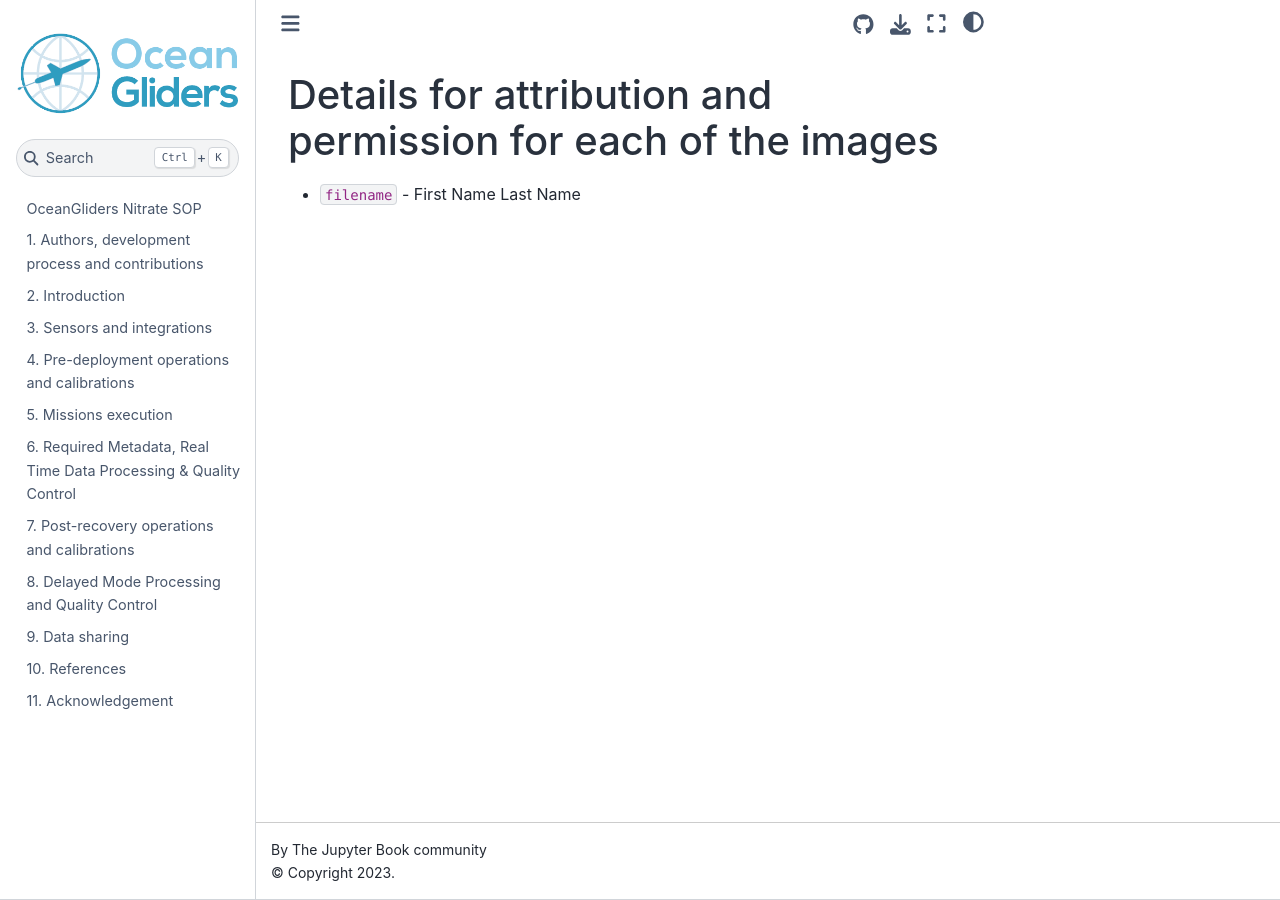
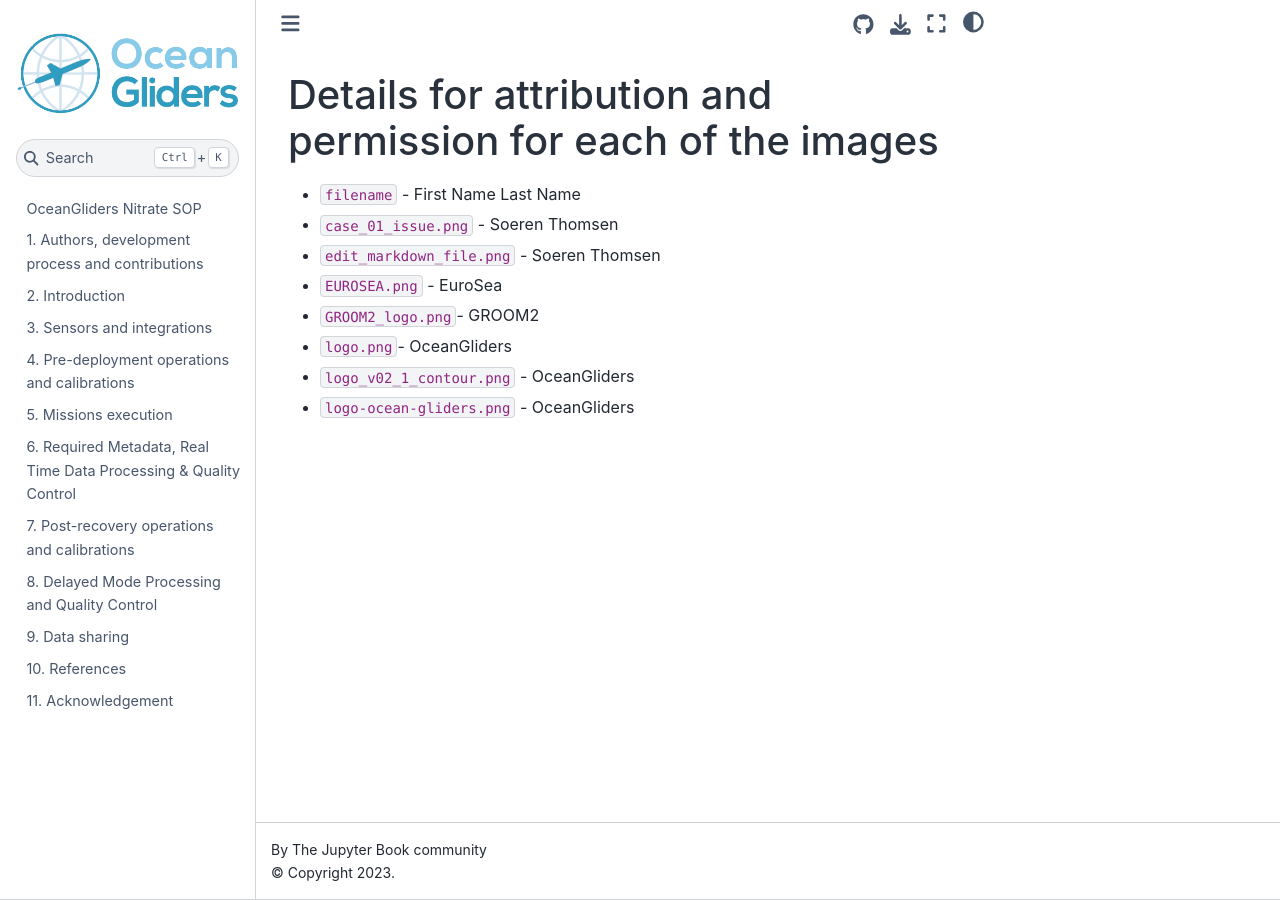
Before and after one commit to OceanGlidersCommunity/Nitrate_SOP, a Jupyter Book: the page built from images/permissions.md, in a window 1280 px wide. Built offline with Jupyter Book 1.0.4 settings and Sphinx 7.4.7 and the Sphinx Book theme 1.1.4, drawn with Linux system fonts in a browser that asks for light colours.

Commit message:
add permissions (#51)

```diff
--- a/images/permissions.md
+++ b/images/permissions.md
@@ -1,3 +1,11 @@
 # Details for attribution and permission for each of the images
 
 - `filename` - First Name Last Name
+
+- `case_01_issue.png` - Soeren Thomsen
+- `edit_markdown_file.png` - Soeren Thomsen
+- `EUROSEA.png` - EuroSea
+- `GROOM2_logo.png`- GROOM2
+- `logo.png`- OceanGliders
+- `logo_v02_1_contour.png` - OceanGliders
+- `logo-ocean-gliders.png` - OceanGliders
```
